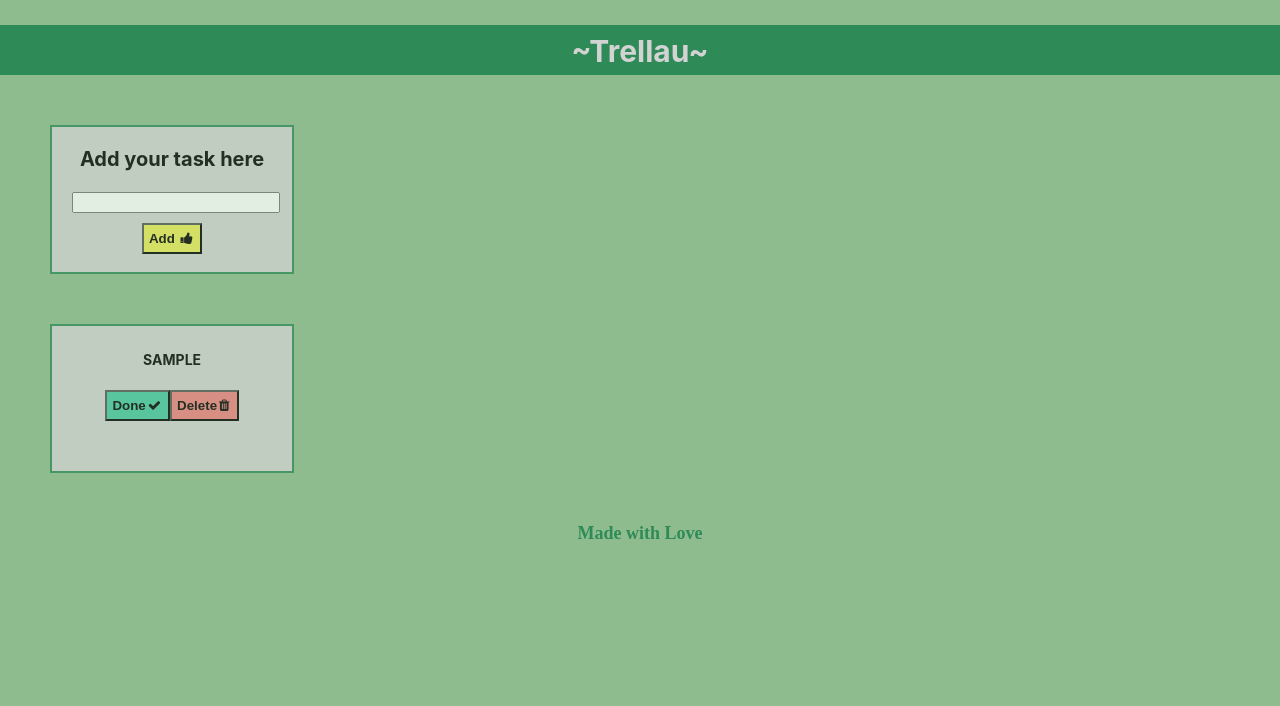
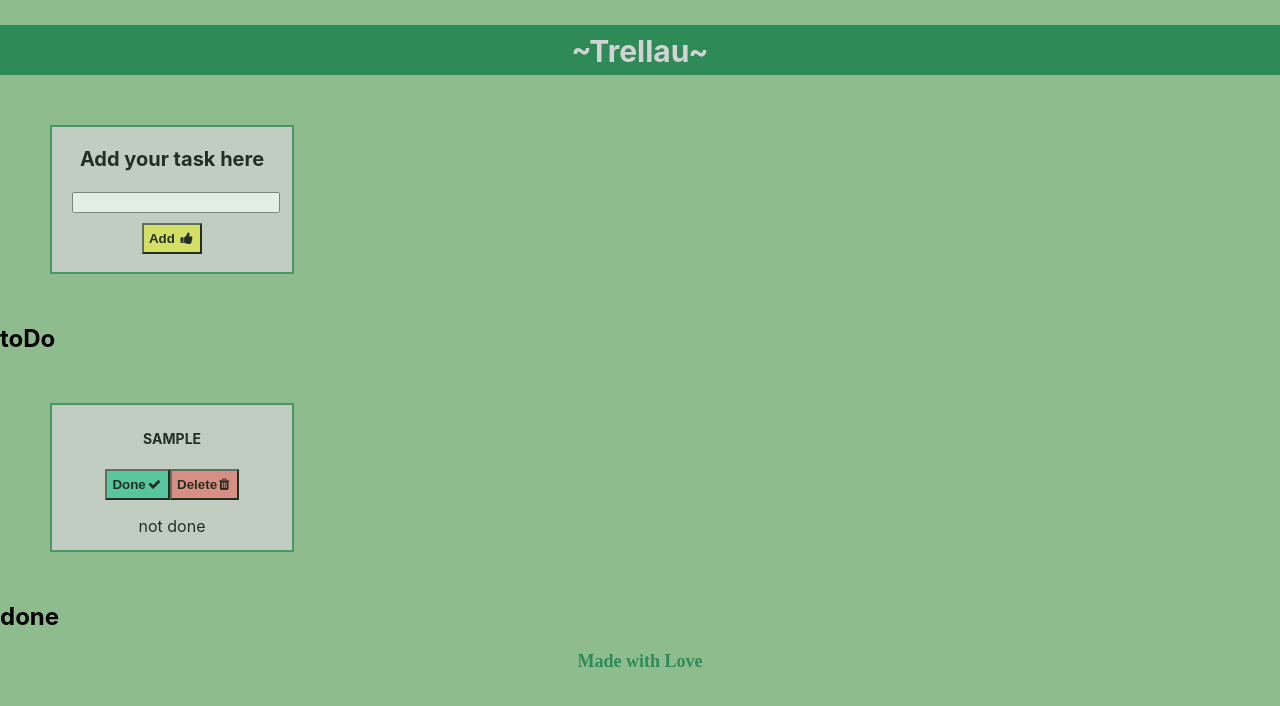
Before and after one commit to LauraBas/Trellau, a React (Create React App) app: page / in a window 1280 px wide. Both pictures are taken after typing "Sample" into the empty fields and a click on the button "Add". Shown: the top 706 px of the page. Built offline with nearby package versions, Linux system fonts and the light colour scheme.

Commit message:
add done option

```diff
--- a/src/App.js
+++ b/src/App.js
@@ -1,7 +1,7 @@
 import React, {Component} from 'react';
 import "./App.css";
 import AddTasks from "./AddTasks";
-import NewTasks from "./NewTasks";
+import TaskList from "./TaskList";
 
 class App extends Component {
     constructor(props) {
@@ -11,6 +11,8 @@ class App extends Component {
             idCounter: 0
         }
         this.addTask = this.addTask.bind(this);
+        this.onRemove= this.onRemove.bind(this);
+        this.onDone = this.onDone.bind(this);
     }
 
     generateId() {
@@ -23,9 +25,24 @@ class App extends Component {
     addTask = (str) => {
         let temp = [...this.state.tasks];
         const id = this.generateId();
-        const obj = {todo: str, id: id}
+        const obj = {todo: str, id: id, done: false}
         temp.push(obj)
          this.setState({tasks: [...temp]})
+    }
+    onRemove(id) {
+        function filterTaskNotWithThisId(task) {
+                return task.id !== id
+        }
+
+        this.setState({
+            tasks: this.state.tasks.filter(filterTaskNotWithThisId)
+        })
+    }
+    onDone(id) {
+        let temp = [...this.state.tasks];
+        let task = temp.find((t) => id === t.id);
+        task.done = true;
+        this.setState({tasks: temp})
     }
 
     render() {
@@ -35,7 +52,8 @@ class App extends Component {
                     <h1 className="title">~Trellau~</h1>
                 </nav>
                 <AddTasks addTask={this.addTask}/>
-                <NewTasks tasks={this.state.tasks} />
+                <TaskList title="toDo" tasks={this.state.tasks.filter((task) => !task.done )} onRemove={this.onRemove} onDone={this.onDone}/>
+                <TaskList title="done" tasks={this.state.tasks.filter((task) => task.done )} onRemove={this.onRemove} onDone={this.onDone}/>
                 <footer id="chau">Made with Love</footer>
             </div>
         );
--- a/src/NewTasks.js
+++ /dev/null
@@ -1,13 +0,0 @@
-import React from 'react';
-import TaskItem from "./TaskItem";
-import "./NewTask.css";
-
-const NewTasks = (props) => {
-    return (
-        <div>
-            {props.tasks.map(task => <TaskItem key={task.id} task={task}/>)}
-        </div>
-    );
-};
-
-export default NewTasks;
--- a/src/TaskItem.js
+++ b/src/TaskItem.js
@@ -1,19 +1,42 @@
 import React from 'react';
 import "./NewTask.css";
 
-function TaskItem(props) {
+// props = {
+//      onRemove: function(id) {
+//          ...
+//      }
+// }
+
+
+class TaskItem extends React.Component {
+    constructor(props) {
+        super(props);
+        this.remove = this.remove.bind(this);
+        this.done =this.done.bind(this);
+    }
+    remove(event) {
+        event.preventDefault()
+        this.props.onRemove(this.props.task.id)
+    }
+    done(event){
+        event.preventDefault()
+        this.props.onDone(this.props.task.id)
+    }
+
+    render() {
         return (
             <div className="task">
-            <p className="titleTask">{props.task.todo}</p>
-            <button className="done">Done
+                <p className="titleTask">{this.props.task.todo}</p>
+                <button onClick={this.done} className="done">Done
                     <i className="fa fa-check"></i>
                 </button>
-            <button className="delete">Delete
+                <button onClick={this.remove} className="delete">Delete
                     <i className="fa fa-trash"></i>
                 </button>
-
+                <p>{this.props.task.done ? "done" : "not done"}</p>
             </div>
         );
     }
+}
 
 export default TaskItem;
--- /dev/null
+++ b/src/TaskList.js
@@ -0,0 +1,14 @@
+import React from 'react';
+import TaskItem from "./TaskItem";
+import "./NewTask.css";
+
+const TaskList = (props) => {
+    return (
+        <div>
+            <h2>{props.title}</h2>
+            {props.tasks.map(task => <TaskItem onDone={props.onDone} onRemove={props.onRemove} key={task.id} task={task}/>)}
+        </div>
+    );
+};
+
+export default TaskList;
```
Lines whose indentation alone changed are shown as unchanged.
